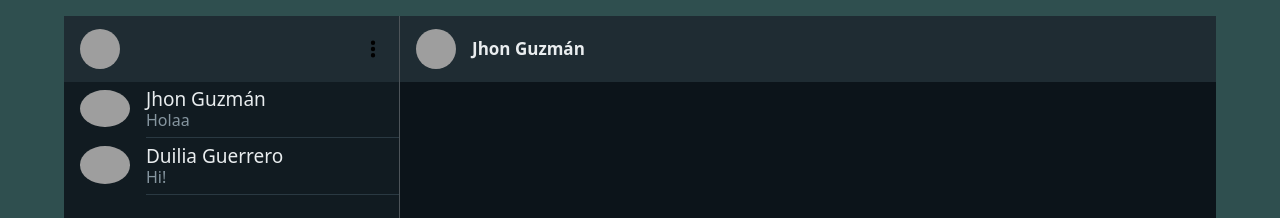
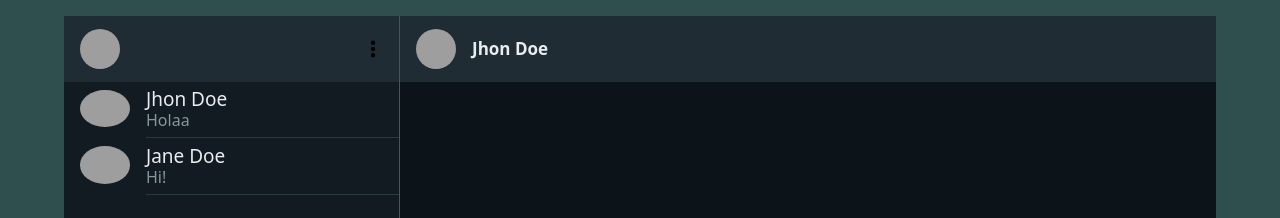
Before and after one commit to jaguzmanb1/whatsapp-clone, a React (Vite) app: page / in a window 1280 px wide. Shown: the top 218 px of the page. Built offline with nearby package versions, Linux system fonts and the light colour scheme; grey boxes are pictures that could not be loaded.

Commit message:
Updated names

```diff
--- a/src/App.jsx
+++ b/src/App.jsx
@@ -13,7 +13,7 @@ function App() {
   const [conversations, setConversations] = useState([
     {
       "id": 0,
-      "from": "Jhon Guzmán",
+      "from": "Jhon Doe",
       "messages": [
         {
           "type": "sent",
@@ -23,7 +23,7 @@ function App() {
     },
     {
       "id": 1,
-      "from": "Duilia Guerrero",
+      "from": "Jane Doe",
       "messages": [
         {
           "type": "sent",
```
